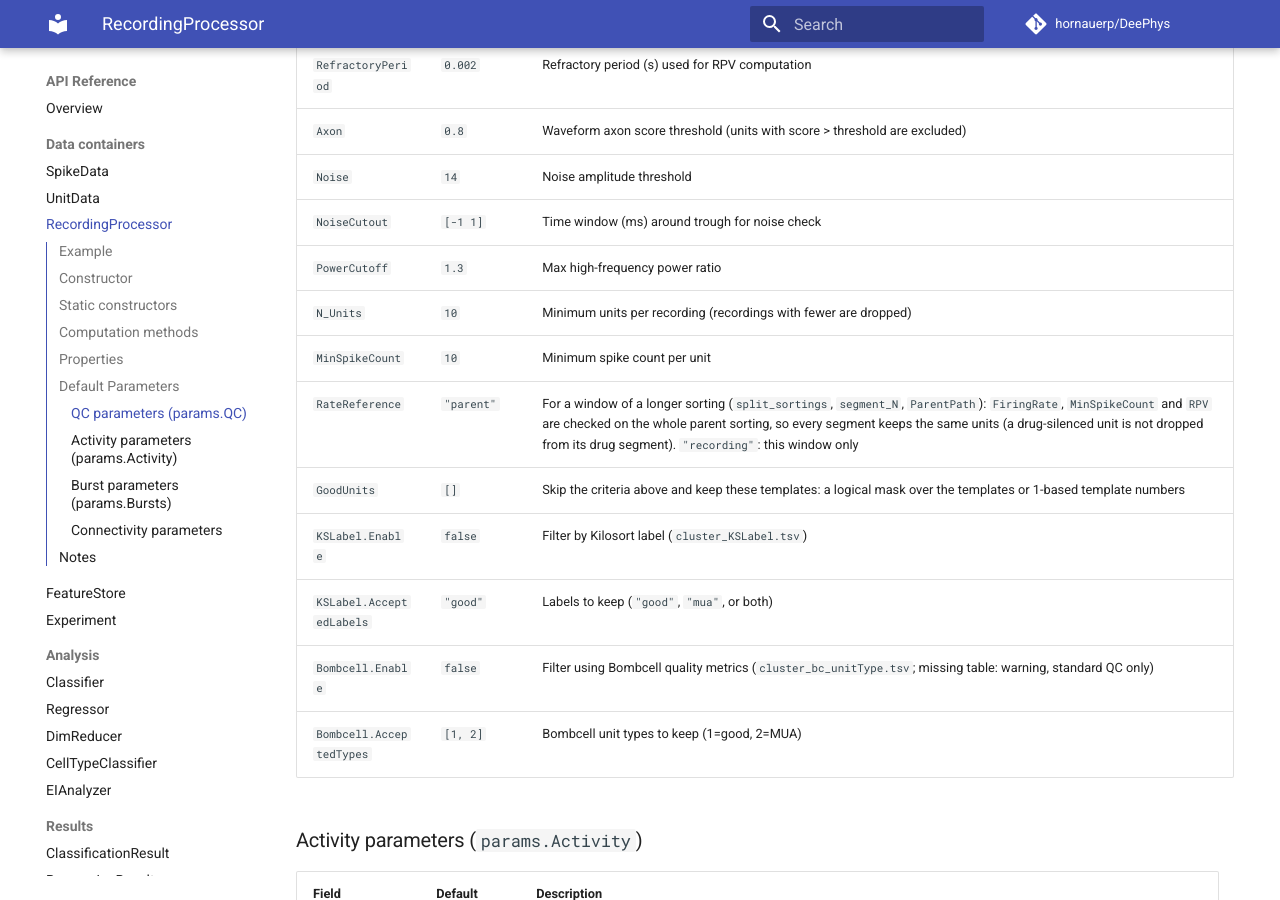
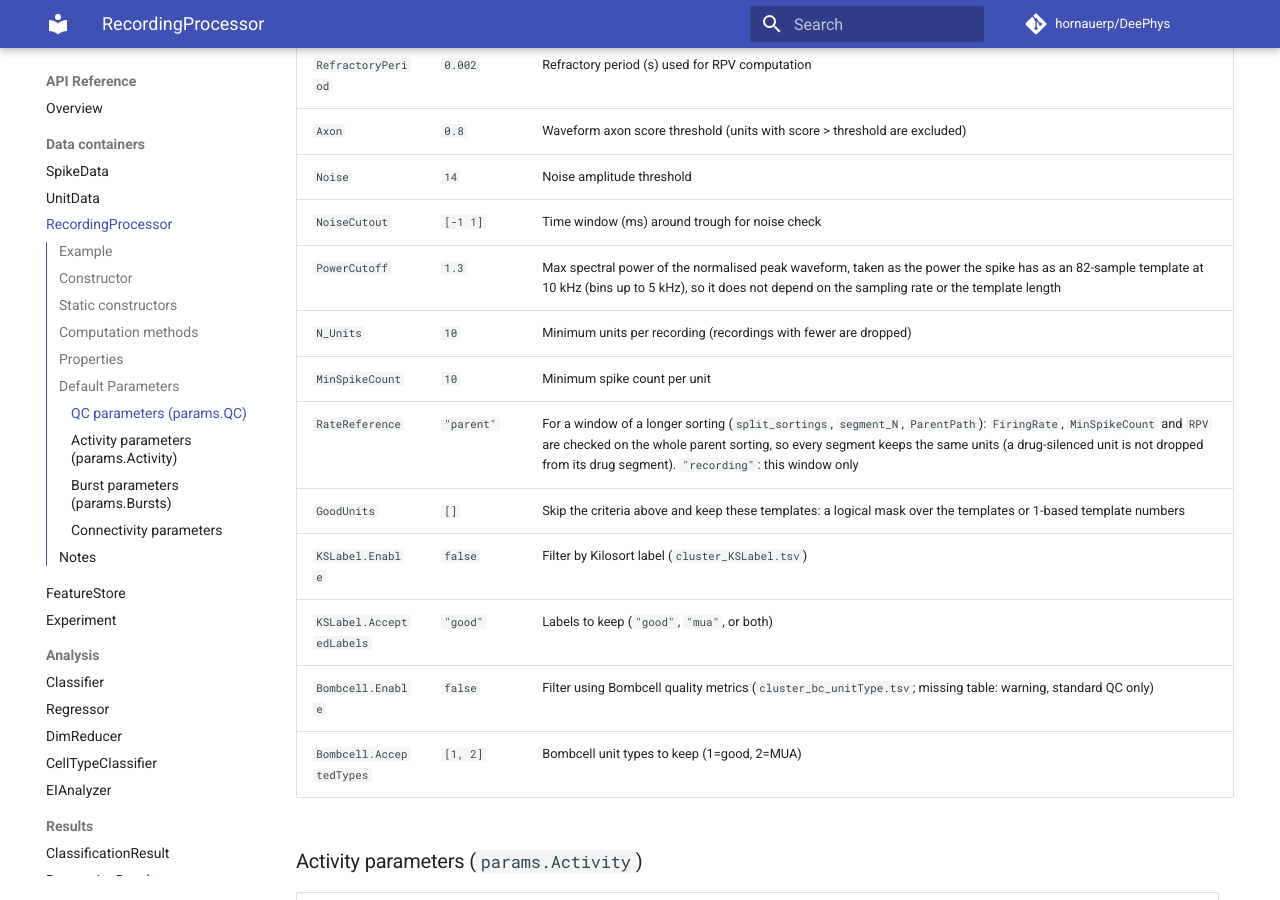
Before and after one commit to hornauerp/DeePhys, an MkDocs documentation site: the page built from docs/api/RecordingProcessor.md, in a window 1280 px wide and 900 px high, scrolled down 3096 px. Built offline with MkDocs 1.6.1 and Material for MkDocs 9.7.7, drawn with Linux system fonts in a browser that asks for light colours; comment, search, counter and statistics services are not loaded.

Commit message:
QC power criterion on the 10 kHz, 82-sample reference grid
checkPower takes the sampling rate: zero-padded to 8.2 ms, bins up to 5 kHz, scaled to
that grid, so the cut-off no longer depends on the sampling rate or template length.
Unchanged for 82-sample templates at 10 kHz. Part of FeatureDefinitionVersion 7.

```diff
--- a/docs/api/RecordingProcessor.md
+++ b/docs/api/RecordingProcessor.md
@@ -91,7 +91,7 @@ proc = RecordingProcessor(sd, struct('QC', struct('FiringRate', [0.1 10])));
 | `Axon` | `0.8` | Waveform axon score threshold (units with score > threshold are excluded) |
 | `Noise` | `14` | Noise amplitude threshold |
 | `NoiseCutout` | `[-1 1]` | Time window (ms) around trough for noise check |
-| `PowerCutoff` | `1.3` | Max high-frequency power ratio |
+| `PowerCutoff` | `1.3` | Max spectral power of the normalised peak waveform, taken as the power the spike has as an 82-sample template at 10 kHz (bins up to 5 kHz), so it does not depend on the sampling rate or the template length |
 | `N_Units` | `10` | Minimum units per recording (recordings with fewer are dropped) |
 | `MinSpikeCount` | `10` | Minimum spike count per unit |
 | `RateReference` | `"parent"` | For a window of a longer sorting (`split_sortings`, `segment_N`, `ParentPath`): `FiringRate`, `MinSpikeCount` and `RPV` are checked on the whole parent sorting, so every segment keeps the same units (a drug-silenced unit is not dropped from its drug segment). `"recording"`: this window only |
```
Also changed, not shown: 1 other file.
